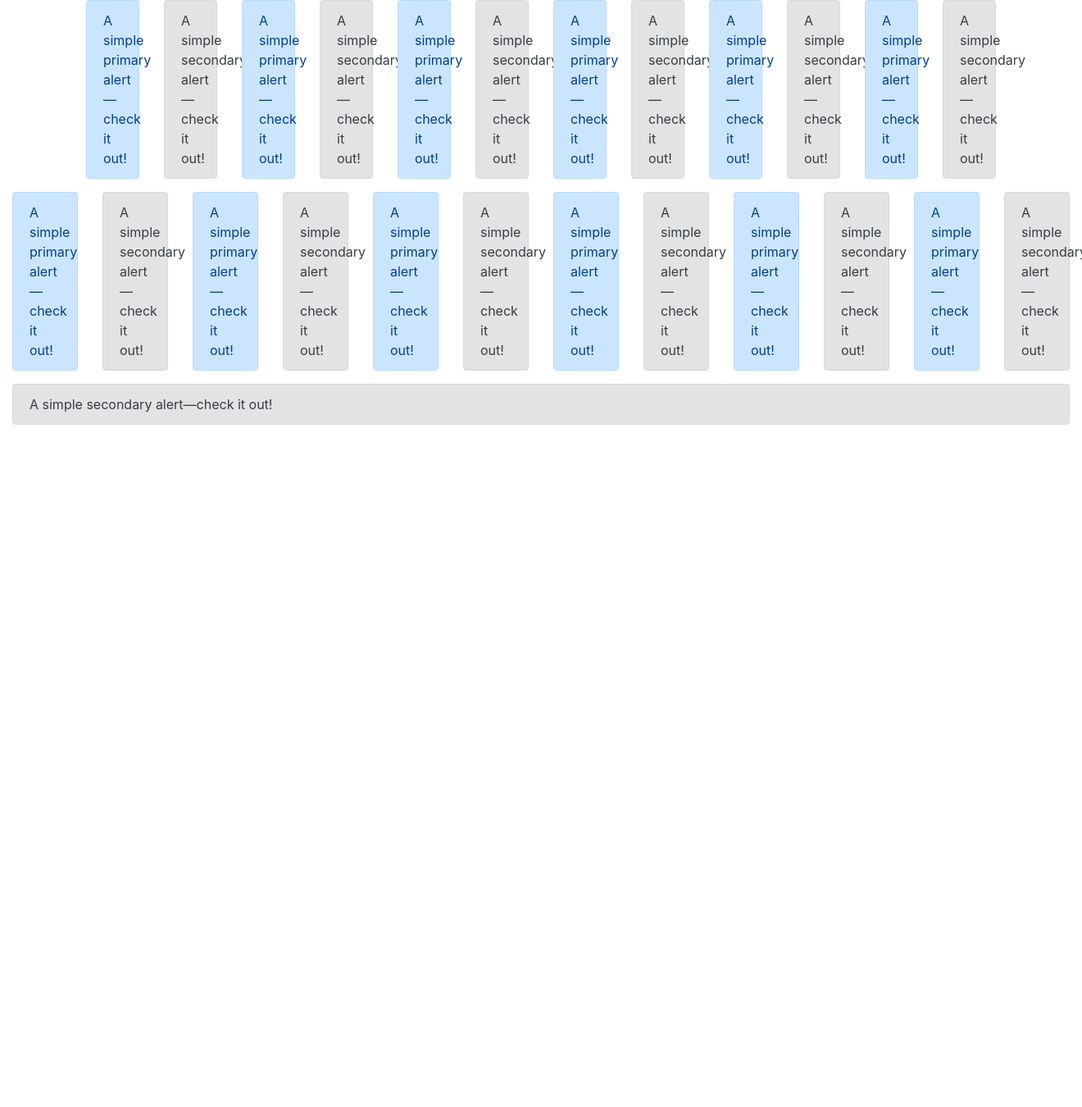
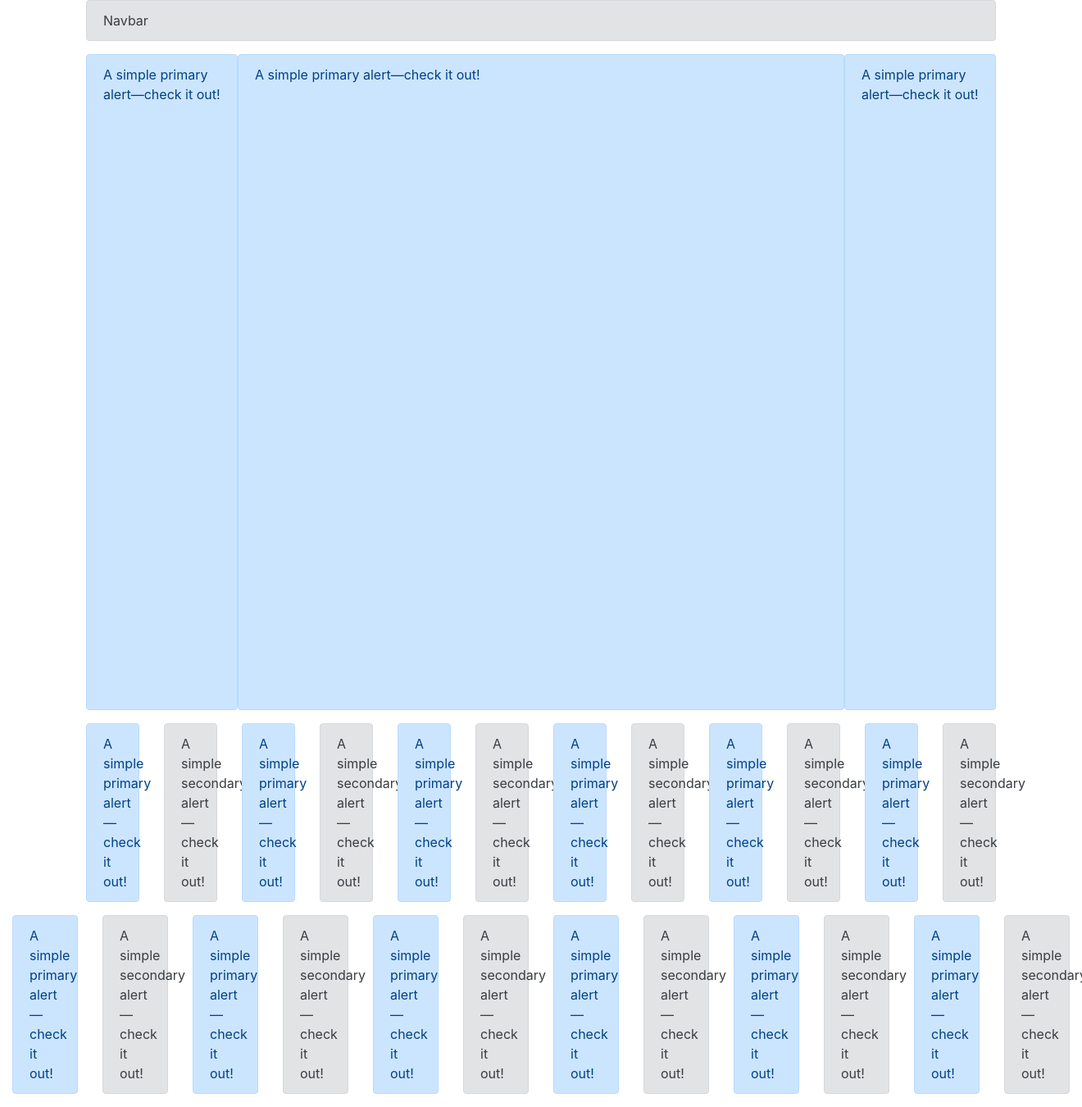
Before and after one commit to Eliseu1264/e_commerce, a Django app: page /bootstrap/ in a window 1320 px wide. Shown: the whole page at 82% size. Before the commit the page ends 518 px from the top, so only its background shows below. Run offline with Django 4.2, Linux system fonts and the light colour scheme; parts of the project's set-up code (start-up, migrations or seed data) failed here and were passed over; some libraries are stand-ins or nearby versions.

Commit message:
bootstrap - 2

```diff
--- a/template/bootstrap/example.html
+++ b/template/bootstrap/example.html
@@ -4,13 +4,37 @@
         <!-- Required meta tags -->
         <meta charset="utf-8">
         <meta name="viewport" content="width=device-width, initial-scale=1, shrink-to-fit=no">
-
         <!-- Bootstrap CSS -->
         <link rel="stylesheet" href="https://stackpath.bootstrapcdn.com/bootstrap/4.4.1/css/bootstrap.min.css" integrity="sha384-Vkoo8x4CGsO3+Hhxv8T/Q5PaXtkKtu6ug5TOeNV6gBiFeWPGFN9MuhOf23Q9Ifjh" crossorigin="anonymous">
-
         <title>Bootstrap example</title>
     </head>
     <body>
+        <div class='container'>
+            <div class="row">
+                <div class="col-12">
+                    <div class="alert alert-secondary" role="alert">
+                          Navbar
+                    </div>
+                </div>
+            </div>
+            <div class="row no-gutters">
+                <div class="col-2">
+                    <div class="alert alert-primary" role="alert" style='min-height: 800px;'>
+                        A simple primary alert—check it out!
+                    </div>
+                </div>
+                <div class="col-8">
+                    <div class="alert alert-primary" role="alert" style='min-height: 800px;'>
+                         A simple primary alert—check it out!
+                    </div>
+                </div>
+                <div class="col-2">
+                    <div class="alert alert-primary" role="alert" style='min-height: 800px;'>
+                        A simple primary alert—check it out!
+                    </div>
+                </div>
+            </div>
+        </div>
         <div class='container'>
             <div class="row">
                 <div class="col-1">
@@ -75,7 +99,6 @@
                  </div>
             </div>
         </div>
-
         <div class='container-fluid'>
             <div class="row">
                 <div class="col-1">
@@ -140,12 +163,6 @@
                  </div>
             </div>
         </div>
-        <div class='container-fluid'>
-            <div class="alert alert-secondary" role="alert">
-                A simple secondary alert—check it out!
-            </div>
-        </div>
-
         <!-- Optional JavaScript -->
         <!-- jQuery first, then Popper.js, then Bootstrap JS -->
         <script src="https://code.jquery.com/jquery-3.4.1.slim.min.js" integrity="sha384-J6qa4849blE2+poT4WnyKhv5vZF5SrPo0iEjwBvKU7imGFAV0wwj1yYfoRSJoZ+n" crossorigin="anonymous"></script>
```
Lines whose indentation alone changed are shown as unchanged.
